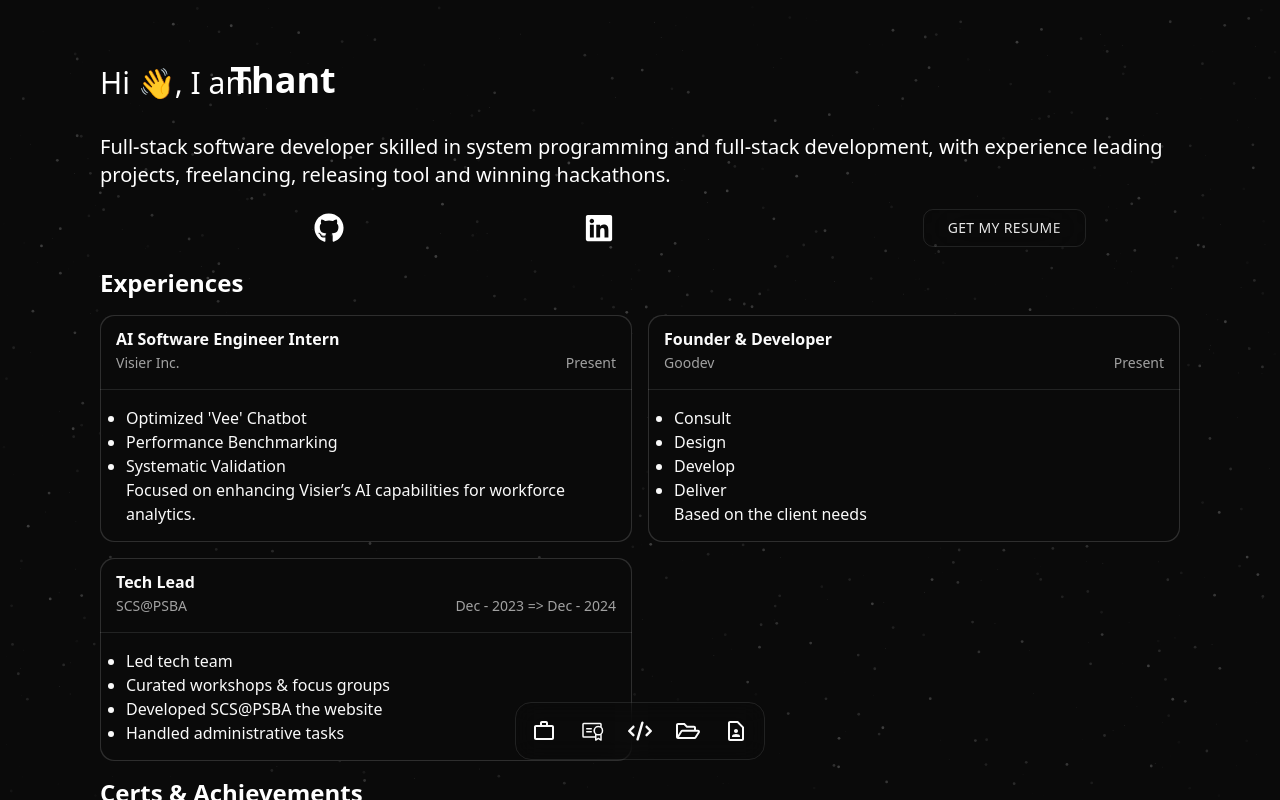
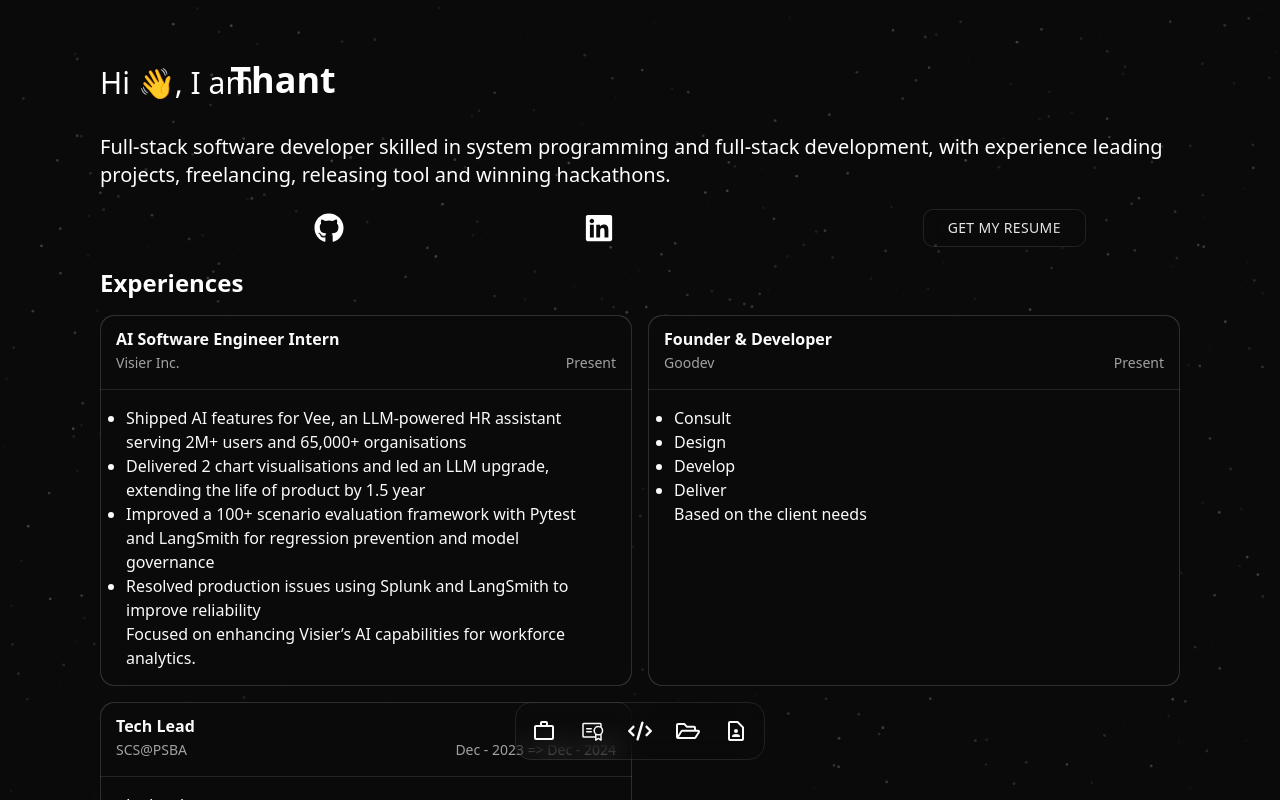
Before and after one commit to thanthtetaung4/tha-portfolio, a Next.js app: page / in a window 1280 px wide. Shown: the top 800 px of the page. Built offline with nearby package versions, Linux system fonts and the light colour scheme.

Commit message:
Visier Job Description updated

```diff
--- a/src/components/hero.tsx
+++ b/src/components/hero.tsx
@@ -27,9 +27,10 @@
       description: "Visier Inc.",
       duration: "Present",
       lists: [
-        "Optimized 'Vee' Chatbot",
-        "Performance Benchmarking",
-        "Systematic Validation",
+        "Shipped AI features for Vee, an LLM-powered HR assistant serving 2M+ users and 65,000+ organisations",
+        "Delivered 2 chart visualisations and led an LLM upgrade, extending the life of product by 1.5 year",
+        "Improved a 100+ scenario evaluation framework with Pytest and LangSmith for regression prevention and model governance",
+        "Resolved production issues using Splunk and LangSmith to improve reliability",
       ],
       content:
         "Focused on enhancing Visier’s AI capabilities for workforce analytics.",
```
